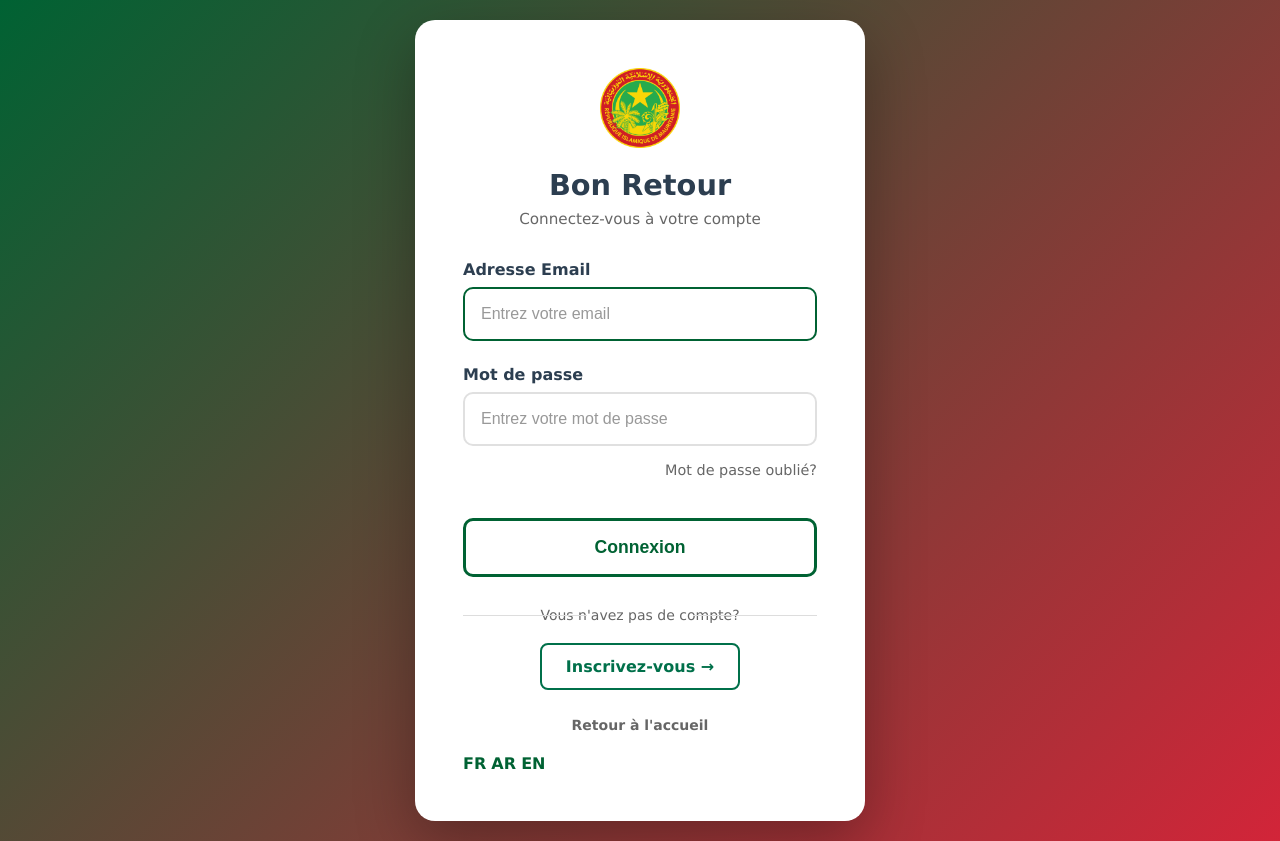
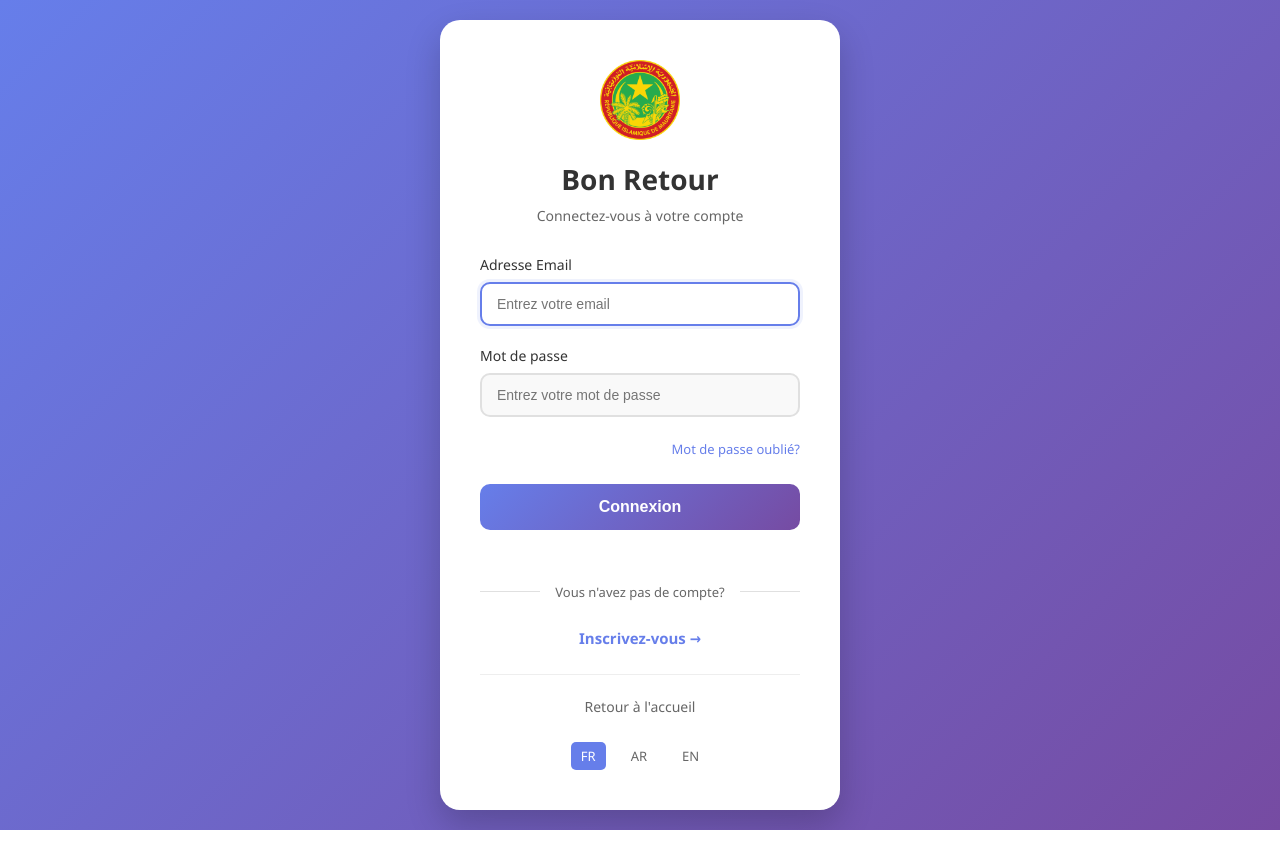
Before and after one commit to Mariem-mcs/Mariem_Final_Individual_Project_Webtech, a PHP site: page /login.php in a window 1280 px wide. Run offline with PHP 8.4, Linux system fonts and the light colour scheme.

Commit message:
Update login.css

```diff
--- a/Mariem's Final Individual WebTech Project/login.css
+++ b/Mariem's Final Individual WebTech Project/login.css
@@ -1,243 +1,233 @@
+/* login.css */
 * {
     margin: 0;
     padding: 0;
     box-sizing: border-box;
 }
+
 body {
-    font-family: Verdana;
-    background: linear-gradient(135deg, rgb(0, 98, 51) 0%, rgba(206, 17, 39, 0.916) 100%);
+    font-family: 'Segoe UI', Tahoma, Geneva, Verdana, sans-serif;
+    background: linear-gradient(135deg, #667eea 0%, #764ba2 100%);
     min-height: 100vh;
     display: flex;
+    justify-content: center;
     align-items: center;
-    justify-content: center;
     padding: 20px;
 }
+
 .login-box {
     background: white;
-    max-width: 450px;
+    border-radius: 20px;
+    box-shadow: 0 15px 35px rgba(0, 0, 0, 0.2);
     width: 100%;
-    padding: 3rem;
-    border-radius: 20px;
-    box-shadow: 0 20px 60px rgba(0, 0, 0, 0.3);
+    max-width: 400px;
+    padding: 40px;
+    text-align: center;
 }
+
 .logo-section {
-    text-align: center;
-    margin-bottom: 2rem;
+    margin-bottom: 30px;
 }
+
 .logo-section img {
     width: 80px;
     height: 80px;
-    margin-bottom: 1rem;
+    margin-bottom: 15px;
 }
 
 .logo-section h1 {
-    color: #2c3e50;
-    font-size: 1.8rem;
-    margin-bottom: 0.5rem;
+    color: #333;
+    font-size: 28px;
+    margin-bottom: 8px;
+    font-weight: 600;
 }
 
 .logo-section p {
     color: #666;
-    font-size: 0.95rem;
-}
-.alert {
-    padding: 1rem;
-    border-radius: 10px;
-    margin-bottom: 1.5rem;
-}
-
-.alert-error {
-    background: #fee;
-    color: rgb(204, 51, 51);
-    border-left: 4px solid rgb(204, 51, 51);
-}
-
-.alert-success {
-    background: rgb(238, 255, 238);
-    color: rgb(51, 204, 51);
-    border-left: 4px solid rgb(51, 204, 51);
+    font-size: 14px;
+    margin-bottom: 25px;
 }
 
 .form-group {
-    margin-bottom: 1.5rem;
+    margin-bottom: 20px;
+    text-align: left;
 }
 
 .form-group label {
     display: block;
-    margin-bottom: 0.5rem;
-    font-weight: 600;
-    color: #2c3e50;
+    color: #333;
+    font-size: 14px;
+    font-weight: 500;
+    margin-bottom: 8px;
 }
-input {
+
+.form-group input {
     width: 100%;
-    padding: 1rem;
+    padding: 12px 15px;
     border: 2px solid #e0e0e0;
     border-radius: 10px;
-    font-size: 1rem;
-    transition: border-color 0.3s;
+    font-size: 14px;
+    transition: all 0.3s;
+    background: #f9f9f9;
 }
 
-input:focus {
+.form-group input:focus {
     outline: none;
-    border-color: rgb(0, 98, 51);
+    border-color: #667eea;
+    background: white;
+    box-shadow: 0 0 0 3px rgba(102, 126, 234, 0.1);
 }
 
-input::placeholder {
-    color: #999;
+.form-footer {
+    text-align: right;
+    margin-bottom: 25px;
 }
-.form-footer {
-    display: flex;
-    justify-content: flex-end;
-    align-items: center;
-    margin-bottom: 1.5rem;
-    margin-top: -0.5rem;
-}
+
 .forget-password-link {
-    font-size: 0.9rem;
-    font-weight: 500;
-    color: #666;
+    color: #667eea;
     text-decoration: none;
+    font-size: 13px;
     transition: color 0.3s;
 }
 
 .forget-password-link:hover {
-    color: rgb(0, 98, 51);
+    color: #764ba2;
     text-decoration: underline;
 }
 
-.remember-me {
-    display: flex;
-    align-items: center;
-    gap: 0.5rem;
-}
-
-.remember-me input[type="checkbox"] {
-    width: auto;
-    margin: 0;
-}
-
-a {
-    color: rgb(0, 98, 51);
-    text-decoration: none;
-    font-weight: 600;
-    transition: all 0.3s;
-}
-
-a:hover {
-    text-decoration: underline;
-}
 .btn-login {
     width: 100%;
-    padding: 1rem;
-    background: white;
-    color: rgb(0, 98, 51);
-    border: 3px solid rgb(0, 98, 51);
+    background: linear-gradient(135deg, #667eea 0%, #764ba2 100%);
+    color: white;
+    border: none;
+    padding: 14px;
     border-radius: 10px;
-    font-size: 1.1rem;
-    font-weight: 700;
+    font-size: 16px;
+    font-weight: 600;
     cursor: pointer;
-    transition: all 0.3s;
-    margin-top: 1rem;
+    transition: transform 0.3s, box-shadow 0.3s;
+    margin-bottom: 25px;
 }
 
 .btn-login:hover {
-    background: rgb(0, 98, 51);
-    color: white;
+    transform: translateY(-2px);
+    box-shadow: 0 7px 14px rgba(102, 126, 234, 0.4);
 }
+
 .divider {
+    position: relative;
+    margin: 25px 0;
     text-align: center;
-    margin: 30px 0 20px 0;
-    color: #666;
-    font-size: 14px;
-    font-weight: 400;
-    position: relative;
 }
-.divider::before,
-.divider::after {
+
+.divider::before {
     content: '';
     position: absolute;
     top: 50%;
-    width: 35%;
+    left: 0;
+    right: 0;
     height: 1px;
-    background: #ddd;
+    background: #e0e0e0;
 }
 
-.divider::before {
-    left: 0;
+.divider span {
+    background: white;
+    padding: 0 15px;
+    color: #666;
+    font-size: 13px;
+    position: relative;
 }
 
-.divider::after {
-    right: 0;
+.register-link {
+    margin-bottom: 25px;
 }
-.register-link {
-    text-align: center;
-    margin: 15px 0;
+
+.register-link a {
+    color: #667eea;
+    text-decoration: none;
+    font-size: 15px;
+    font-weight: 600;
+    transition: color 0.3s;
 }
-.register-link a {
-    display: inline-block;
-    color: #00704a;
-    text-decoration: none;
-    font-size: 16px;
-    font-weight: 600;
-    padding: 12px 24px;
-    border: 2px solid #00704a;
-    border-radius: 8px;
-    transition: all 0.3s ease;
+
+.register-link a:hover {
+    color: #764ba2;
+    text-decoration: underline;
 }
-.register-link a:hover {
-    background-color: #00704a;
-    color: white;
-    transform: translateY(-2px);
-    box-shadow: 0 4px 8px rgba(0, 112, 74, 0.2);
-}
+
 .back-home {
-    text-align: center;
-    margin: 25px 0 20px 0;
+    margin-top: 20px;
+    padding-top: 20px;
+    border-top: 1px solid #eee;
 }
 
 .back-home a {
     color: #666;
     text-decoration: none;
     font-size: 14px;
-    transition: color 0.3s ease;
+    transition: color 0.3s;
 }
 
 .back-home a:hover {
-    color: #00704a;
+    color: #333;
+    text-decoration: underline;
 }
-.divider-clean {
-    text-align: center;
-    margin: 25px 0 15px 0;
-    color: #888;
+
+.language-switch {
+    display: flex;
+    justify-content: center;
+    gap: 15px;
+    margin-top: 25px;
+}
+
+.language-switch a {
+    color: #666;
+    text-decoration: none;
+    font-size: 13px;
+    padding: 5px 10px;
+    border-radius: 5px;
+    transition: all 0.3s;
+}
+
+.language-switch a.active,
+.language-switch a:hover {
+    background: #667eea;
+    color: white;
+}
+
+.alert {
+    padding: 12px 15px;
+    border-radius: 10px;
+    margin-bottom: 20px;
     font-size: 14px;
-    font-weight: normal;
 }
-.divider-v2 {
-    text-align: center;
-    margin: 35px 0 25px 0;
-    padding: 15px 0;
-    color: #555;
-    font-size: 15px;
-    font-weight: 500;
-    background-color: #f8f9fa;
-    border-radius: 8px;
+
+.alert-error {
+    background: #fee;
+    color: #c33;
+    border: 1px solid #fcc;
 }
+
+/* RTL support for Arabic */
+[dir="rtl"] .form-group {
+    text-align: right;
+}
+
+[dir="rtl"] .form-footer {
+    text-align: left;
+}
+
+[dir="rtl"] .language-switch {
+    direction: ltr; /* Keep language flags LTR even in RTL */
+}
+
+/* Responsive design */
 @media (max-width: 480px) {
     .login-box {
-        padding: 2rem;
+        padding: 30px 20px;
     }
 
     .logo-section h1 {
-        font-size: 1.5rem;
-    }
-
-    .form-footer {
-        flex-direction: column;
-        align-items: flex-end;
-        gap: 0.5rem;
-    }
-
-    .language-switch {
-        flex-wrap: wrap;
+        font-size: 24px;
     }
 }
```
